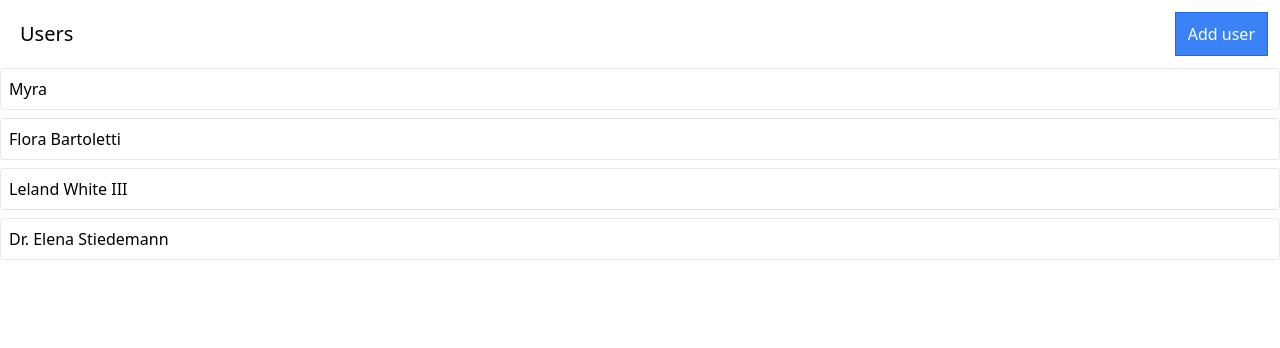
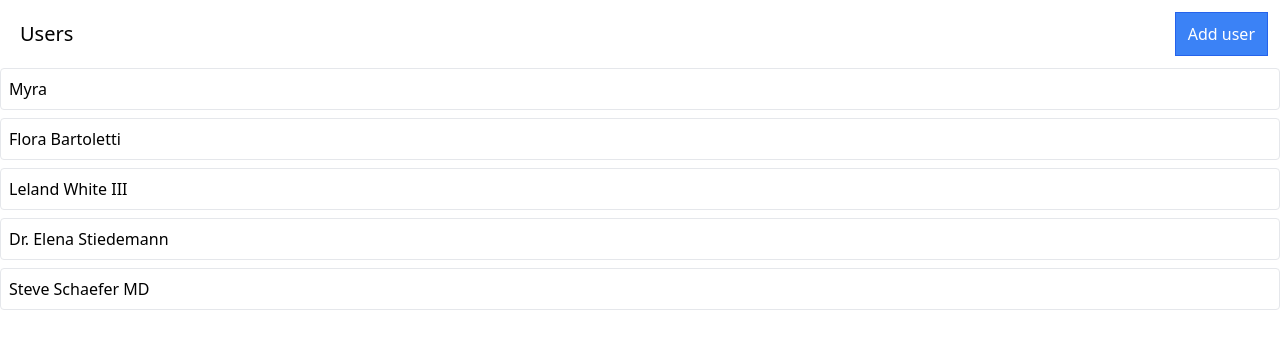
Before and after one commit to FrancescoSanti1/react-redux-albums-photos, a React (Vite) app: page / in a window 1280 px wide. Shown: the top 348 px of the page. Built offline with nearby package versions, Linux system fonts and the light colour scheme; data requests are answered from the project's data file.

Commit message:
use local state for loading and error on users fetching (as example)

```diff
--- a/db.json
+++ b/db.json
@@ -15,6 +15,10 @@
     {
       "name": "Dr. Elena Stiedemann",
       "id": 4
+    },
+    {
+      "name": "Steve Schaefer MD",
+      "id": 5
     }
   ],
   "albums": [],
--- a/src/components/Users.jsx
+++ b/src/components/Users.jsx
@@ -1,4 +1,4 @@
-import { useEffect } from "react";
+import { useEffect, useState } from "react";
 import { useDispatch, useSelector } from "react-redux";
 import { addUser, fetchUsers } from "../store";
 import Skeleton from "./Skeleton";
@@ -6,12 +6,19 @@ import Button from "./Button";
 
 export default function Users() {
 
+    const [loading, setLoading] = useState(false);
+    const [error, setError] = useState(null);
+
     const dispatch = useDispatch();
 
-    const { data, loading, error } = useSelector(state => state.users);
+    const { data } = useSelector(state => state.users);
 
     useEffect(() => {
-        dispatch(fetchUsers());
+        setLoading(true);
+        dispatch(fetchUsers())
+            .unwrap()
+            .catch((err) => setError(err))
+            .finally(() => setLoading(false));
     }, []);
 
     const handleUserAdd = () => {
```
